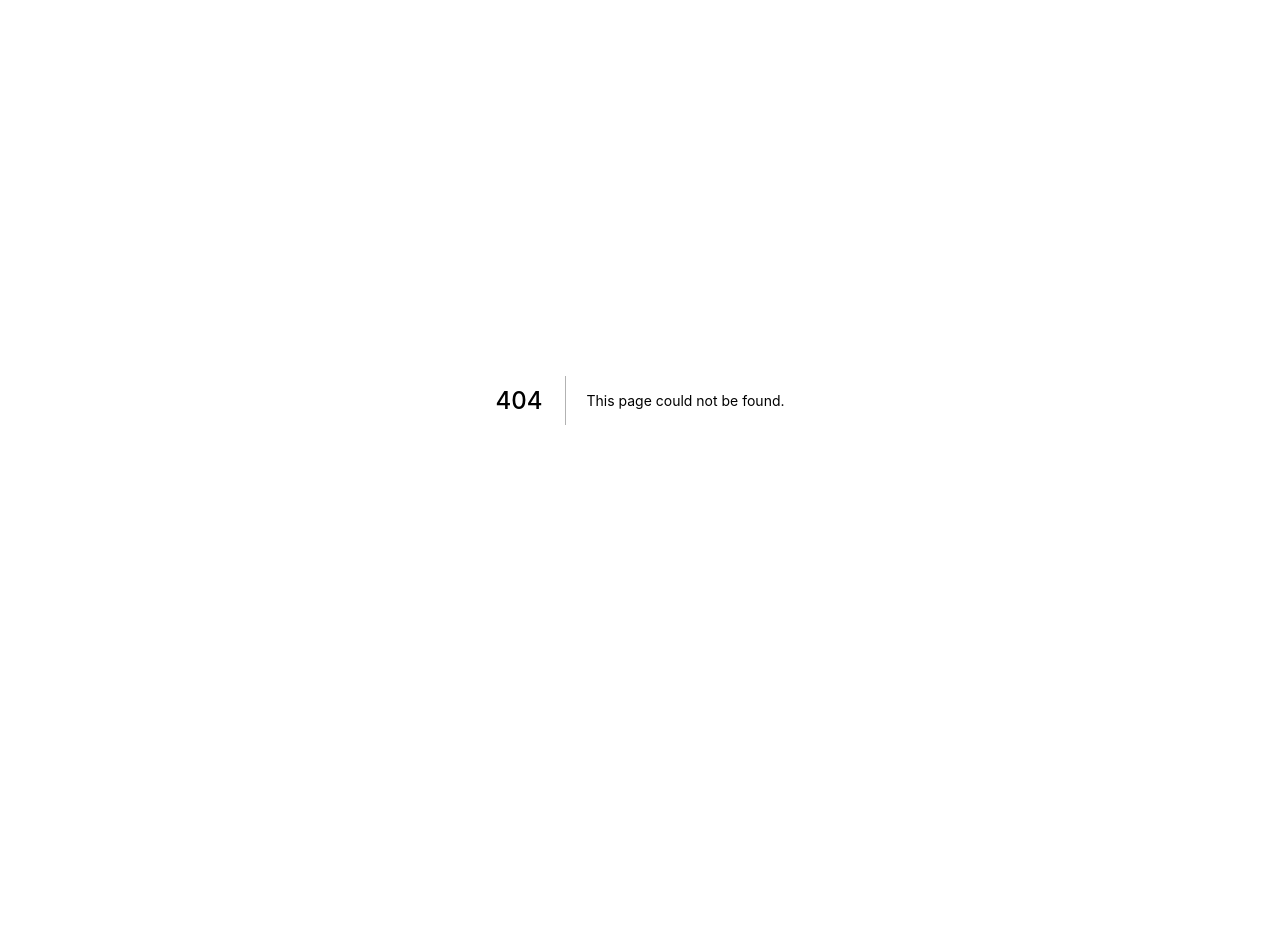
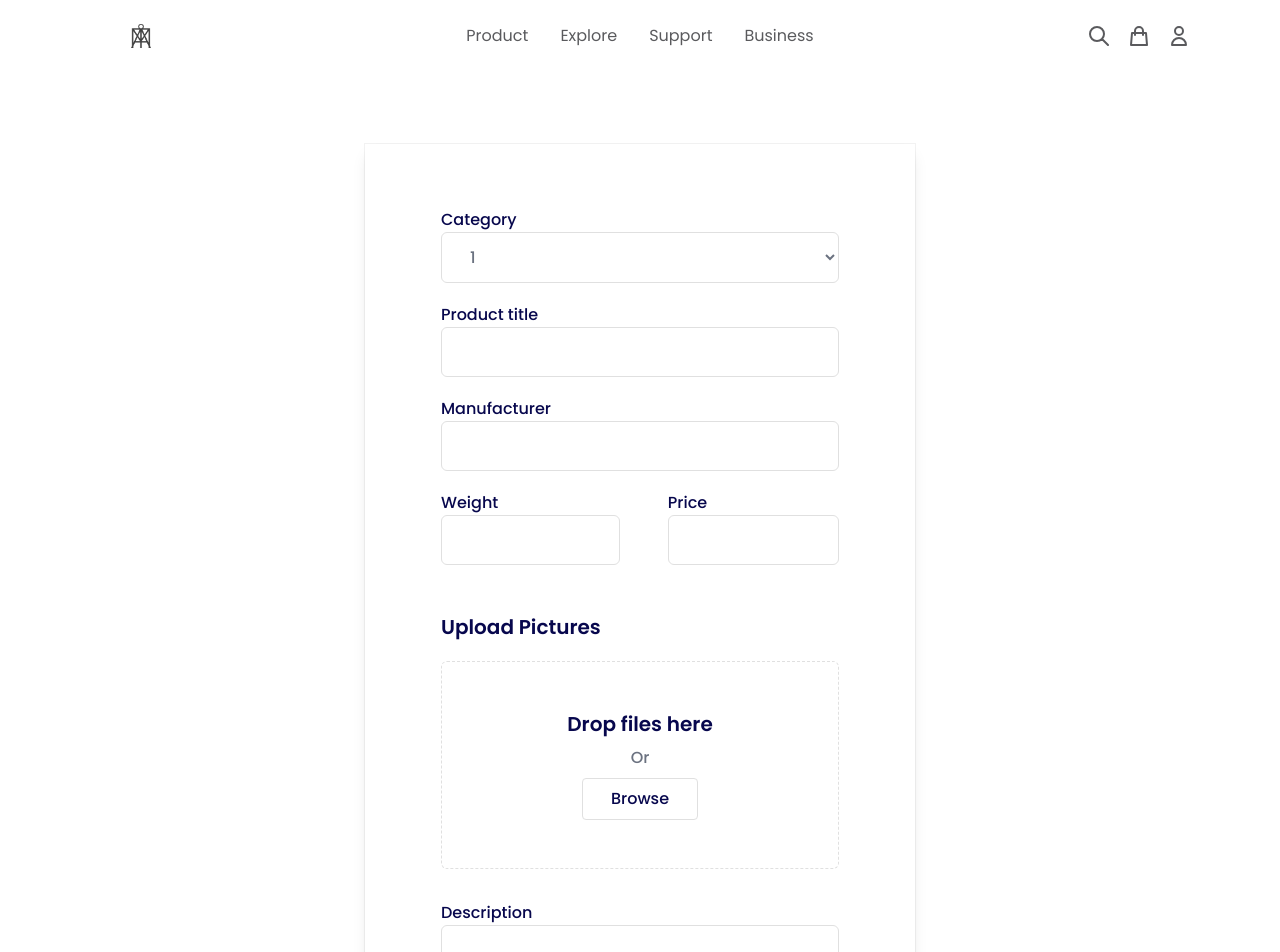
Before and after one commit to Theo-Selin/WebShop-Typescript, a Next.js app in the folder workspaces/frontend/: page /products/edit-product/1 in a window 1280 px wide. Before the commit this address had no page. Shown: the top 952 px of the page. Before the commit the page ends 800 px from the top, so only its background shows below. Built offline with nearby package versions, Linux system fonts and the light colour scheme; no server answers.

Commit message:
admin edit and category options

```diff
--- a/workspaces/frontend/components/AdminDropdown.tsx
+++ b/workspaces/frontend/components/AdminDropdown.tsx
@@ -36,7 +36,21 @@ const AdminDropdown = () => {
                     } group flex w-full items-center rounded-md px-2 py-2 text-sm`}
                   >
                     <PlusIcon className="mx-4 h-4 w-4" />
-                    <Link href="/new-product">New Product</Link>
+                    <Link href="/products/new-product">New Product</Link>
+                  </div>
+                )}
+              </Menu.Item>
+              <Menu.Item>
+                {({ active }) => (
+                  <div
+                    className={`${
+                      active
+                        ? "bg-gradient-to-r from-violet-600 to-pink-600 text-white"
+                        : "text-gray-900"
+                    } group flex w-full items-center rounded-md px-2 py-2 text-sm`}
+                  >
+                    <PlusIcon className="mx-4 h-4 w-4" />
+                    <Link href="/categories/new-category">New Category</Link>
                   </div>
                 )}
               </Menu.Item>
--- /dev/null
+++ b/workspaces/frontend/components/EditProductPage.tsx
@@ -0,0 +1,139 @@
+import React, { useRef } from "react";
+import useProduct from "../utils/hooks/useProduct";
+import TextareaAutosize from "react-textarea-autosize";
+import Button from "./Button";
+
+interface Props {
+  id: string;
+}
+
+const EditProductPage = ({ id }: Props) => {
+  const { product, isFetched } = useProduct(id as string);
+  const textAreaRef = useRef<null | any>(null);
+
+  return (
+    <div>
+      <main className="my-24">
+        <div className="flex items-center justify-center p-12">
+          <div className="mx-auto w-full max-w-[550px] bg-white p-10 shadow-lg ring-1 ring-black ring-opacity-5">
+            <form id="productForm" className="py-6 px-9" method="POST">
+              <div className="mb-5">
+                <label className="mb-3 block text-base font-medium text-[#07074D]">
+                  Category
+                  <select
+                    name="categories"
+                    id="categories"
+                    form="productForm"
+                    className="w-full rounded-md border border-[#e0e0e0] bg-white py-3 px-6 text-base font-medium text-[#6B7280] outline-none focus:border-violet-400 focus:shadow-md"
+                  >
+                    <option>1</option>
+                    <option>2</option>
+                    <option>3</option>
+                    <option>4</option>
+                    <option>5</option>
+                  </select>
+                </label>
+              </div>
+
+              <div className="mb-5">
+                <label className="mb-3 block text-base font-medium text-[#07074D]">
+                  Product title
+                  <input
+                    type="text"
+                    name="title"
+                    id="title"
+                    value={isFetched ? product?.name : ""}
+                    className="w-full rounded-md border border-[#e0e0e0] bg-white py-3 px-6 text-base font-medium text-[#6B7280] outline-none focus:border-violet-400 focus:shadow-md"
+                  />
+                </label>
+              </div>
+
+              <div className="mb-5">
+                <label className="mb-3 block text-base font-medium text-[#07074D]">
+                  Manufacturer
+                  <input
+                    type="text"
+                    name="manufacturer"
+                    id="manufacturer"
+                    // value={product?.manufacturer}
+                    className="w-full rounded-md border border-[#e0e0e0] bg-white py-3 px-6 text-base font-medium text-[#6B7280] outline-none focus:border-violet-400 focus:shadow-md"
+                  />
+                </label>
+              </div>
+
+              <div className="mb-5 flex gap-12">
+                <label className="mb-3 block text-base font-medium text-[#07074D]">
+                  Weight
+                  <input
+                    type="number"
+                    name="weight"
+                    id="weight"
+                    // value={product?.weight}
+                    className="w-full rounded-md border border-[#e0e0e0] bg-white py-3 px-6 text-base font-medium text-[#6B7280] outline-none focus:border-violet-400 focus:shadow-md"
+                  />
+                </label>
+                <label className="mb-3 block text-base font-medium text-[#07074D]">
+                  Price
+                  <input
+                    type="number"
+                    name="price"
+                    id="price"
+                    // value={product?.price}
+                    className="w-full rounded-md border border-[#e0e0e0] bg-white py-3 px-6 text-base font-medium text-[#6B7280] outline-none focus:border-violet-400 focus:shadow-md"
+                  />
+                </label>
+              </div>
+
+              <div className="mb-6 pt-4">
+                <label className="mb-5 block text-xl font-semibold text-[#07074D]">
+                  Upload Pictures
+                </label>
+
+                <div className="mb-8">
+                  <label className="relative flex min-h-[200px] items-center justify-center rounded-md border border-dashed border-[#e0e0e0] p-12 text-center">
+                    <input
+                      type="file"
+                      name="file"
+                      id="file"
+                      className="sr-only"
+                    />
+                    <div>
+                      <span className="mb-2 block text-xl font-semibold text-[#07074D]">
+                        Drop files here
+                      </span>
+                      <span className="mb-2 block text-base font-medium text-[#6B7280]">
+                        Or
+                      </span>
+                      <span className="inline-flex cursor-pointer rounded border border-[#e0e0e0] py-2 px-7 text-base font-medium text-[#07074D]">
+                        Browse
+                      </span>
+                    </div>
+                  </label>
+                </div>
+                <div className="mb-5">
+                  <label className="mb-3 block text-base font-medium text-[#07074D]">
+                    Description
+                    <TextareaAutosize
+                      ref={textAreaRef}
+                      name="description"
+                      id="description"
+                      form="productForm"
+                      // value={product?.description}
+                      className="w-full resize-none overflow-hidden rounded-md border border-[#e0e0e0] bg-white py-3 px-6 text-base font-medium text-[#6B7280] outline-none focus:border-violet-400 focus:shadow-md"
+                    />
+                  </label>
+                </div>
+              </div>
+
+              <div>
+                <Button title="Create" width="w-full" />
+              </div>
+            </form>
+          </div>
+        </div>
+      </main>
+    </div>
+  );
+};
+
+export default EditProductPage;
--- a/workspaces/frontend/components/Product.tsx
+++ b/workspaces/frontend/components/Product.tsx
@@ -1,15 +1,17 @@
-import { ShoppingCartIcon } from "@heroicons/react/outline";
+import { ShoppingCartIcon, PencilAltIcon } from "@heroicons/react/outline";
 import Image from "next/image";
 import Link from "next/link";
 import React from "react";
 import toast from "react-hot-toast";
 import useCart from "../utils/hooks/useCart";
+import useUser from "../utils/hooks/useUser";
 
 interface Props {
   product: Product;
 }
 
 const Product = ({ product }: Props) => {
+  const { user } = useUser();
   const { addProduct } = useCart();
 
   const addItemToCart = (productId: string) => {
@@ -37,11 +39,20 @@ const Product = ({ product }: Props) => {
         <p className="text-pink-600">{product.price}:-</p>
       </div>
 
-      <div
-        className="addToCartBtn"
-        onClick={() => product._id && addItemToCart(product._id)}
-      >
-        <ShoppingCartIcon className="h-6 w-6 text-gray-200" />
+      <div className="flex gap-x-10">
+        {user && user.role === "admin" && (
+          <Link href={`/products/edit-product/${product._id}`}>
+            <div className="editProductBtn">
+              <PencilAltIcon className="h-6 w-6 text-gray-400" />
+            </div>
+          </Link>
+        )}
+        <div
+          className="addToCartBtn"
+          onClick={() => product._id && addItemToCart(product._id)}
+        >
+          <ShoppingCartIcon className="h-6 w-6 text-gray-200" />
+        </div>
       </div>
     </div>
   );
--- /dev/null
+++ b/workspaces/frontend/pages/categories/new-category.tsx
@@ -0,0 +1,45 @@
+import Head from "next/head";
+import React, { useState } from "react";
+import Button from "../../components/Button";
+import Header from "../../components/Header";
+
+const NewCategory = () => {
+  const [category, setCategory] = useState("");
+
+  return (
+    <div>
+      <div>
+        <Head>
+          <title>Admin - Add Product</title>
+          <link rel="icon" href="/WebShopLogo.png"></link>
+        </Head>
+        <Header />
+        <main className="my-24">
+          <div className="flex items-center justify-center p-12">
+            <div className="mx-auto w-full max-w-[550px] bg-white p-10 shadow-lg ring-1 ring-black ring-opacity-5">
+              <form id="productForm" className="py-6 px-9" method="POST">
+                <div className="mb-5">
+                  <label className="mb-3 block text-base font-medium text-[#07074D]">
+                    Category name
+                    <input
+                      type="text"
+                      name="title"
+                      id="title"
+                      placeholder="name of new category"
+                      className="w-full rounded-md border border-[#e0e0e0] bg-white py-3 px-6 text-base font-medium text-[#6B7280] outline-none focus:border-violet-400 focus:shadow-md"
+                    />
+                  </label>
+                </div>
+                <div>
+                  <Button title="Create" width="w-full" />
+                </div>
+              </form>
+            </div>
+          </div>
+        </main>
+      </div>
+    </div>
+  );
+};
+
+export default NewCategory;
--- /dev/null
+++ b/workspaces/frontend/pages/products/edit-product/[id].tsx
@@ -0,0 +1,25 @@
+import React, { useRef } from "react";
+import Button from "../../../components/Button";
+import Header from "../../../components/Header";
+import Head from "next/head";
+import useProduct from "../../../utils/hooks/useProduct";
+import { useRouter } from "next/router";
+import EditProductPage from "../../../components/EditProductPage";
+
+const EditProduct = () => {
+  const router = useRouter();
+  const { id } = router.query;
+
+  return (
+    <div>
+      <Head>
+        <title>Admin - Edit Product</title>
+        <link rel="icon" href="/WebShopLogo.png"></link>
+      </Head>
+      <Header />
+      {id ? <EditProductPage id={id as string} /> : null}
+    </div>
+  );
+};
+
+export default EditProduct;
--- a/workspaces/frontend/pages/new-product.tsx
+++ b/workspaces/frontend/pages/products/new-product.tsx
@@ -1,8 +1,8 @@
 import Head from "next/head";
 import React, { useRef } from "react";
-import Button from "../components/Button";
-import Header from "../components/Header";
 import TextareaAutosize from "react-textarea-autosize";
+import Button from "../../components/Button";
+import Header from "../../components/Header";
 
 const NewProduct = () => {
   const textAreaRef = useRef<null | any>(null);
--- a/workspaces/frontend/styles/globals.css
+++ b/workspaces/frontend/styles/globals.css
@@ -42,6 +42,10 @@
     @apply flex h-12 w-12 flex-shrink-0 cursor-pointer items-center justify-center rounded-full bg-gradient-to-t from-gray-900 to-gray-700;
   }
 
+  .editProductBtn {
+    @apply flex h-12 w-12 flex-shrink-0 cursor-pointer items-center justify-center;
+  }
+
 
   /* Can't control background size with tailwind */
   .borderGradient {
```
